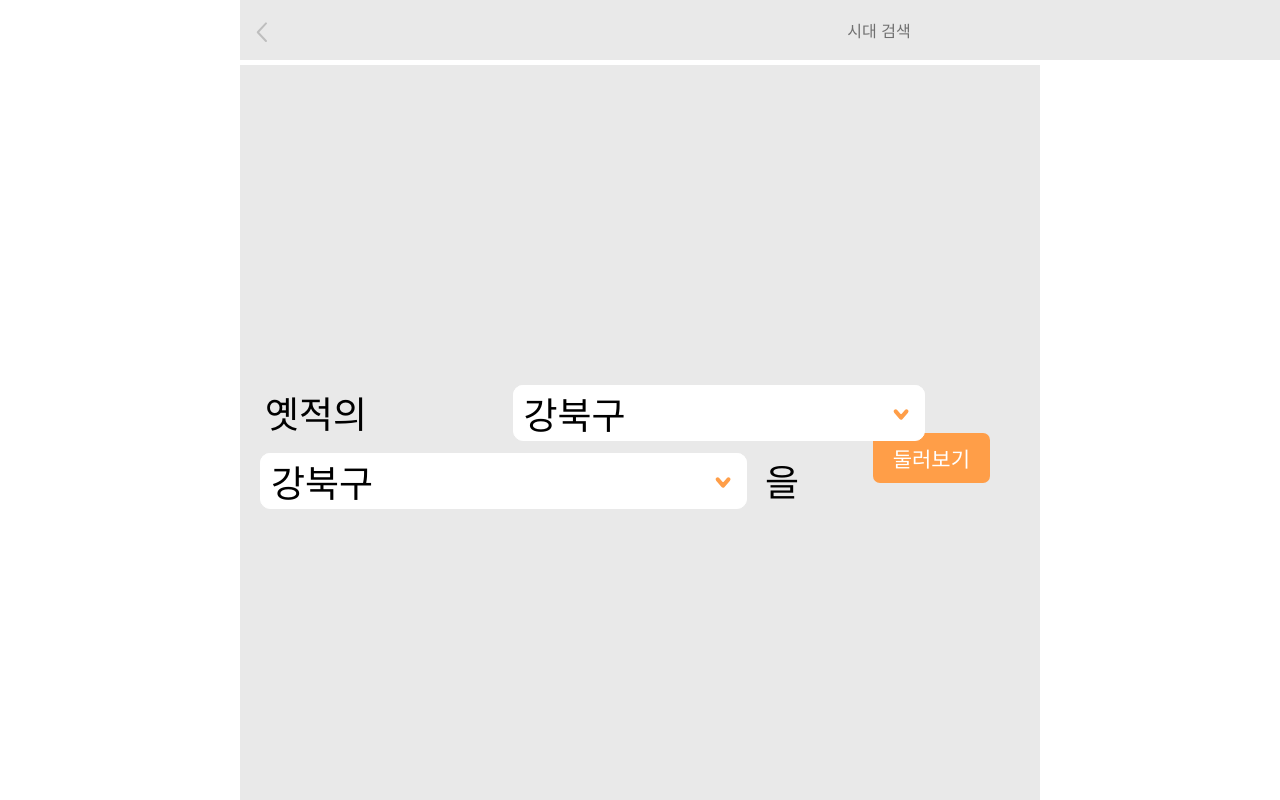
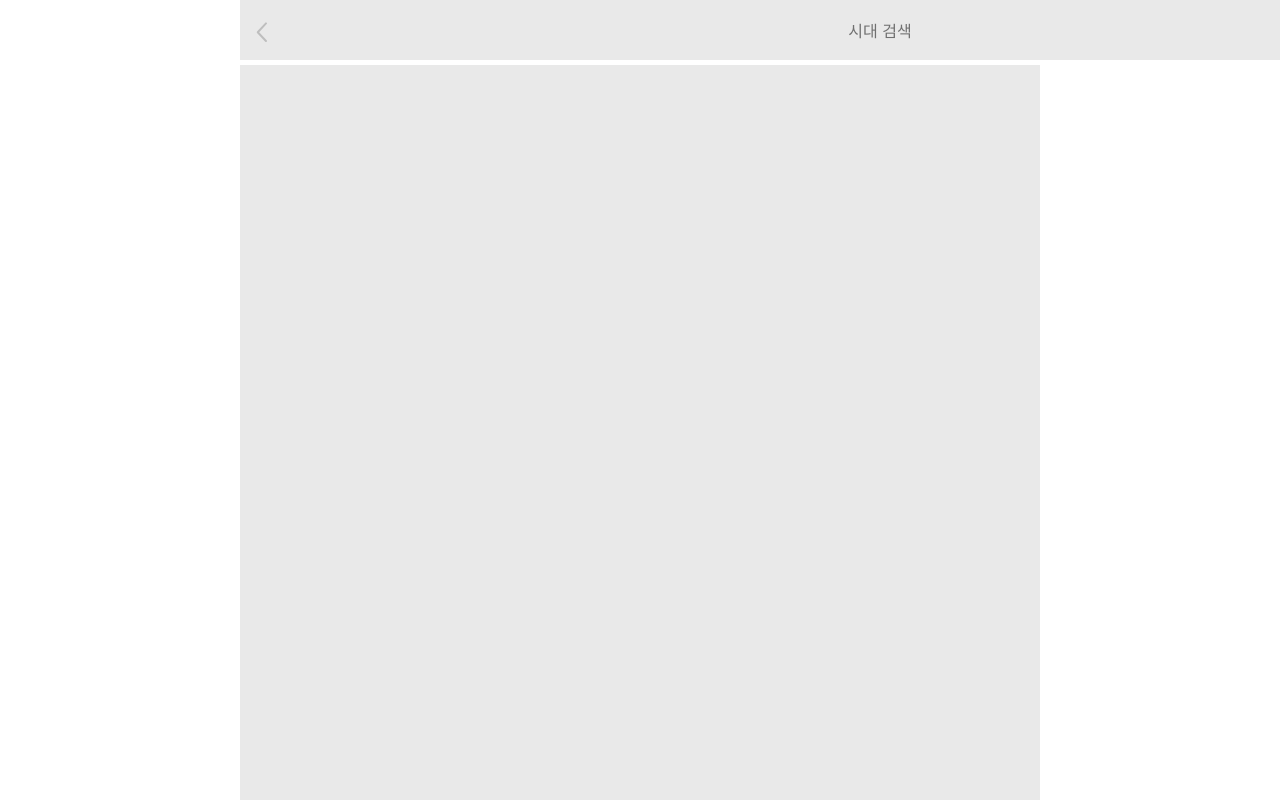
Before and after one commit to onceonatime/front, a Vue app: page /site in a window 1280 px wide. Built offline with nearby package versions, Linux system fonts and the light colour scheme; what vue-closable, vue-glide-js, vue-js-modal would draw is missing.

Commit message:
fix: M navigation width-size & M layout Site

```diff
--- a/src/components/TheNavigation.vue
+++ b/src/components/TheNavigation.vue
@@ -36,7 +36,7 @@ export default {
   // height:100px;
   top: 0px;
   padding: 18px 14px;
-  width: calc(100% - 30px);
+  width: calc(100% - 28px);
   &-Back {
     width: 28px;
     position: absolute;
--- a/src/views/Site.vue
+++ b/src/views/Site.vue
@@ -1,6 +1,6 @@
 <template>
   <div class="Site">
-    <div class="Site-Main">
+    <!-- <div class="Site-Main">
       <div class="Site-Search">
         <div style="paddingLeft:5px;gridColumn:1/9">옛적의</div>
         <the-select style="zIndex:3;gridColumn:9/22" :options="cities"></the-select>
@@ -8,7 +8,7 @@
         <div>을</div>
       </div>
       <the-button class="Site-Button">둘러보기</the-button>
-    </div>
+    </div> -->
   </div>
 </template>
 
```
